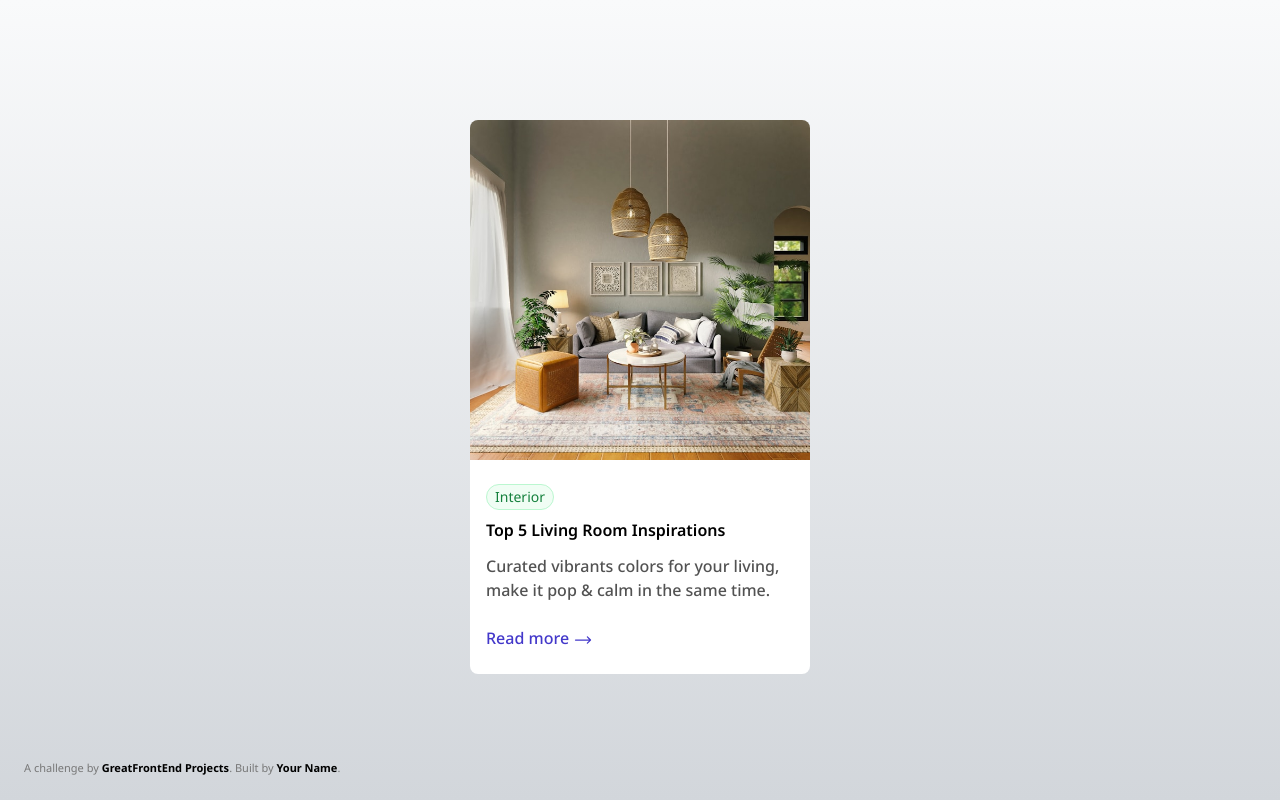
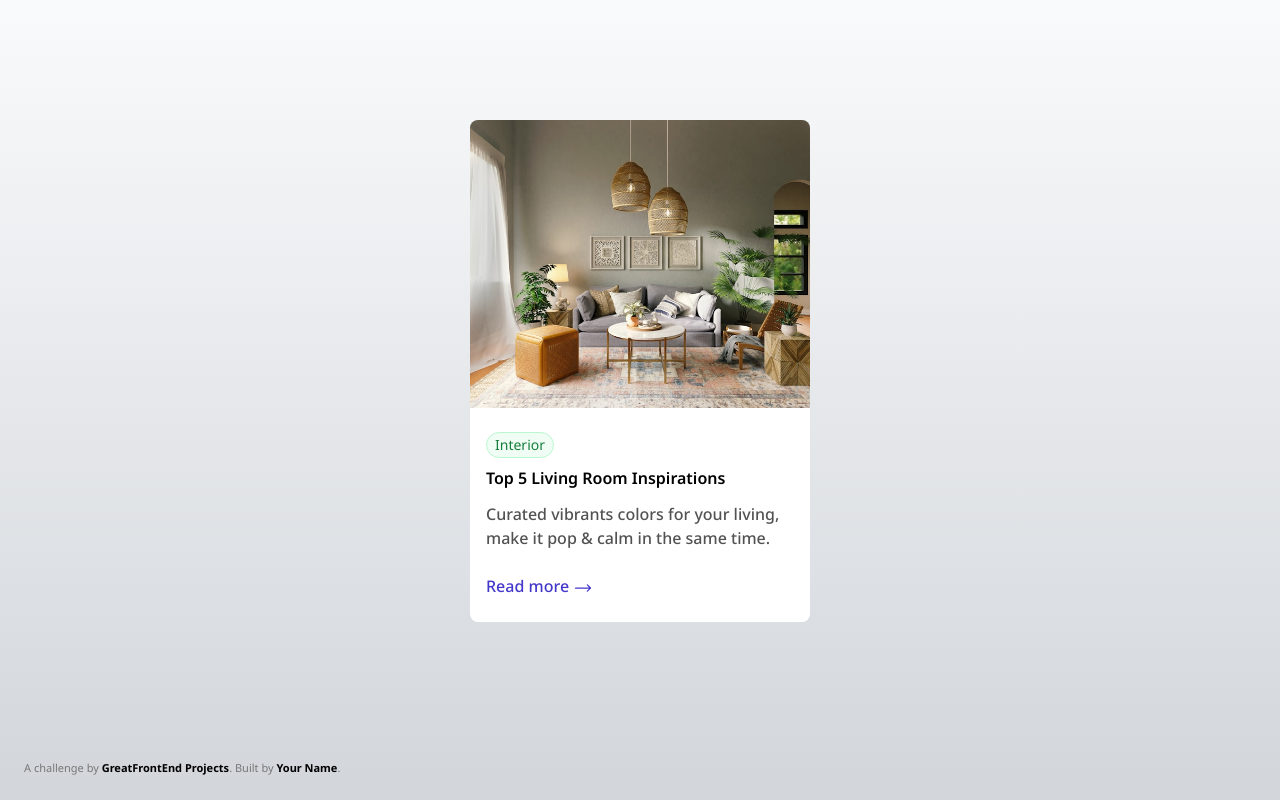
Before and after one commit to vikramwupadrasta/greatfrontendprojects, a website: page blog-card-starter/blog-card/index.html in a window 1280 px wide. Drawn offline with nearby package versions, Linux system fonts and the light colour scheme.

Commit message:
modify gitignore; fix height of blog card image

```diff
--- a/blog-card-starter/blog-card/index.html
+++ b/blog-card-starter/blog-card/index.html
@@ -41,7 +41,7 @@
 <!--    </h1>-->
     <div class="flex flex-col bg-gradient-to-b w-screen h-screen items-center from-gray-50 to-[#d2d6db] py-[120px]">
       <div class="w-[340px] rounded-lg overflow-hidden">
-        <img src="img/spacejoy-YqFz7UMm8qE-unsplash.jpg" class="object-cover">
+        <img src="img/spacejoy-YqFz7UMm8qE-unsplash.jpg" class="object-cover h-72 w-full">
         <div class="bg-white px-4 py-6 flex flex-col gap-3">
           <div class="flex flex-col gap-2">
             <div class="text-sm text-green-700 bg-green-50 rounded-full px-2 py-0.5 w-fit opacity-100 border border-solid border-green-200 font-sans">Interior</div>
```
Also changed, not shown: blog-card-starter/blog-card/package.json (added, +11 -0 lines), 1 other file.
